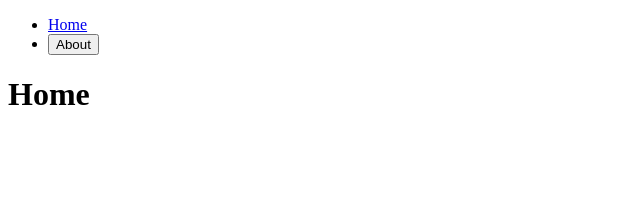
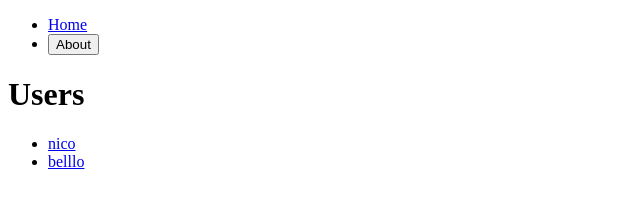
Before and after one commit to caminobelllo/LikeLionFE-reactstudy, a React (Create React App) app: page / in a window 1280 px wide. Shown: the top 221 px of the page, without its empty margins (0-640 px from the left). Built offline with nearby package versions, Linux system fonts and the light colour scheme.

Commit message:
useParams

```diff
--- a/src/Router.tsx
+++ b/src/Router.tsx
@@ -4,6 +4,7 @@
 import About from "./screens/About";
 import Root from "./Root";
 import NotFound from "./screens/NotFound";
+import User from "./screens/users/User";
 
 const router = createBrowserRouter([
   {
@@ -19,6 +20,10 @@
         path: "about",
         element: <About />,
       },
+      {
+        path: "users/:userId",
+        element: <User />,
+      },
     ],
     errorElement: <NotFound />,
   },
--- /dev/null
+++ b/src/db.ts
@@ -0,0 +1,10 @@
+export const users = [
+  {
+    id: 1,
+    name: "nico",
+  },
+  {
+    id: 2,
+    name: "belllo",
+  },
+];
--- a/src/screens/Home.tsx
+++ b/src/screens/Home.tsx
@@ -1,5 +1,19 @@
+import { users } from "../db";
+import { Link } from "react-router-dom";
+
 function Home() {
-  return <h1>Home</h1>;
+  return (
+    <div>
+      <h1>Users</h1>
+      <ul>
+        {users.map((user) => (
+          <li key={user.id}>
+            <Link to={`/users/${user.id}`}>{user.name}</Link>
+          </li>
+        ))}
+      </ul>
+    </div>
+  );
 }
 
 export default Home;
--- a/src/screens/NotFound.tsx
+++ b/src/screens/NotFound.tsx
@@ -1,5 +1,5 @@
 function NotFound() {
-  return <h1>404 not fount</h1>;
+  return <h1>404 not found</h1>;
 }
 
 export default NotFound;
--- /dev/null
+++ b/src/screens/users/User.tsx
@@ -0,0 +1,13 @@
+import { useParams } from "react-router-dom";
+import { users } from "../../db";
+
+function User() {
+  const { userId } = useParams();
+
+  return (
+    <h1>
+      User with it {userId} is named: {users[Number(userId) - 1].name}
+    </h1>
+  );
+}
+export default User;
```
